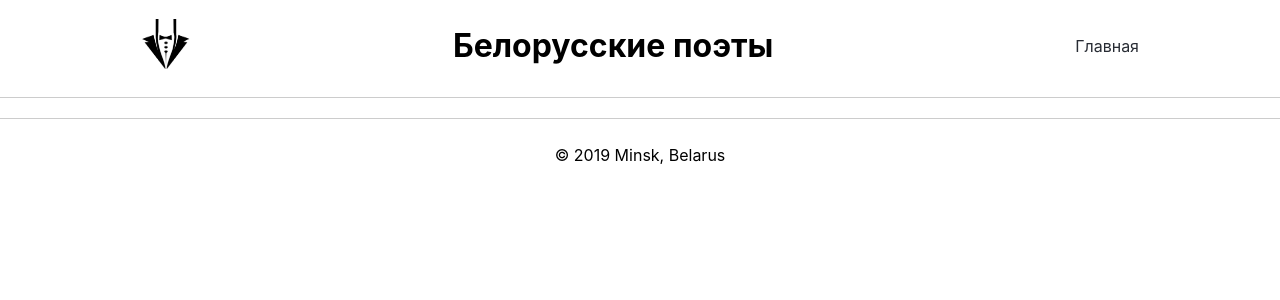
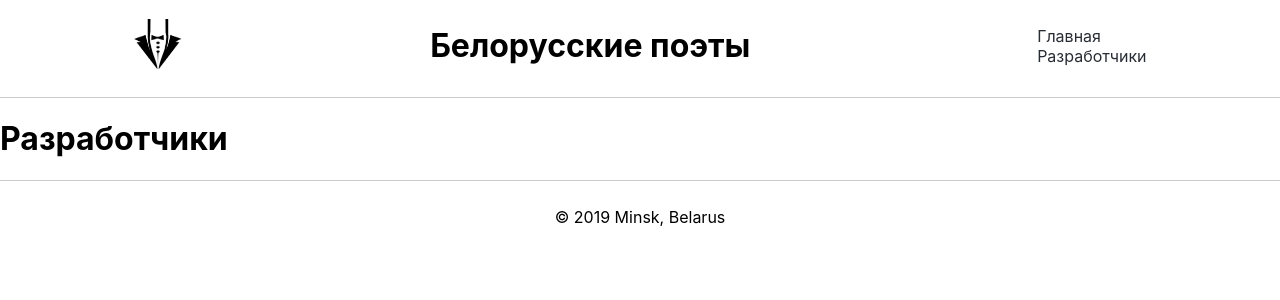
Before and after one commit to greatorangejuice/culture-portal, a React (Create React App) app: page /developers in a window 1280 px wide. Shown: the top 300 px of the page. Built offline with nearby package versions, Linux system fonts and the light colour scheme.

Commit message:
feat: add developers component

```diff
--- a/src/App.js
+++ b/src/App.js
@@ -4,6 +4,7 @@ import Footer from './components/Footer/Footer';
 import MainPage from './containers/MainPage/MainPage';
 import PersonalPage from './containers/PersonalPage/PersonalPage';
 import {BrowserRouter as Router, Route} from 'react-router-dom';
+import Developers from "./components/Developers/Developers";
 
 export default class App extends Component {
   state={
@@ -27,6 +28,9 @@ export default class App extends Component {
             <Route path="/personalpage"
                    render={(props) => <PersonalPage person={this.state.person}/>}
                    exact/>
+            <Route path="/developers"
+                   render={(props) => <Developers/>}
+                   exact/>
             <Footer/>
           </div>
         </Router>
--- /dev/null
+++ b/src/components/Developers/Developers.js
@@ -0,0 +1,12 @@
+import React from "react";
+import "./Developers.css"
+
+function Developers() {
+    return (
+       <div>
+           <h1>Разработчики</h1>
+       </div>
+    )
+}
+
+export default Developers;
--- a/src/components/Header/Header.js
+++ b/src/components/Header/Header.js
@@ -21,6 +21,11 @@ export default class Header extends Component {
                                     Главная
                                 </Link>
                             </li>
+                            <li>
+                                <Link to="/developers">
+                                    Разработчики
+                                </Link>
+                            </li>
                         </ul>
                     </nav>
                 </div>
```
Also changed, not shown: src/components/Developers/Developers.css (added), 1 other file (tests, documents, lock files or other folders).
